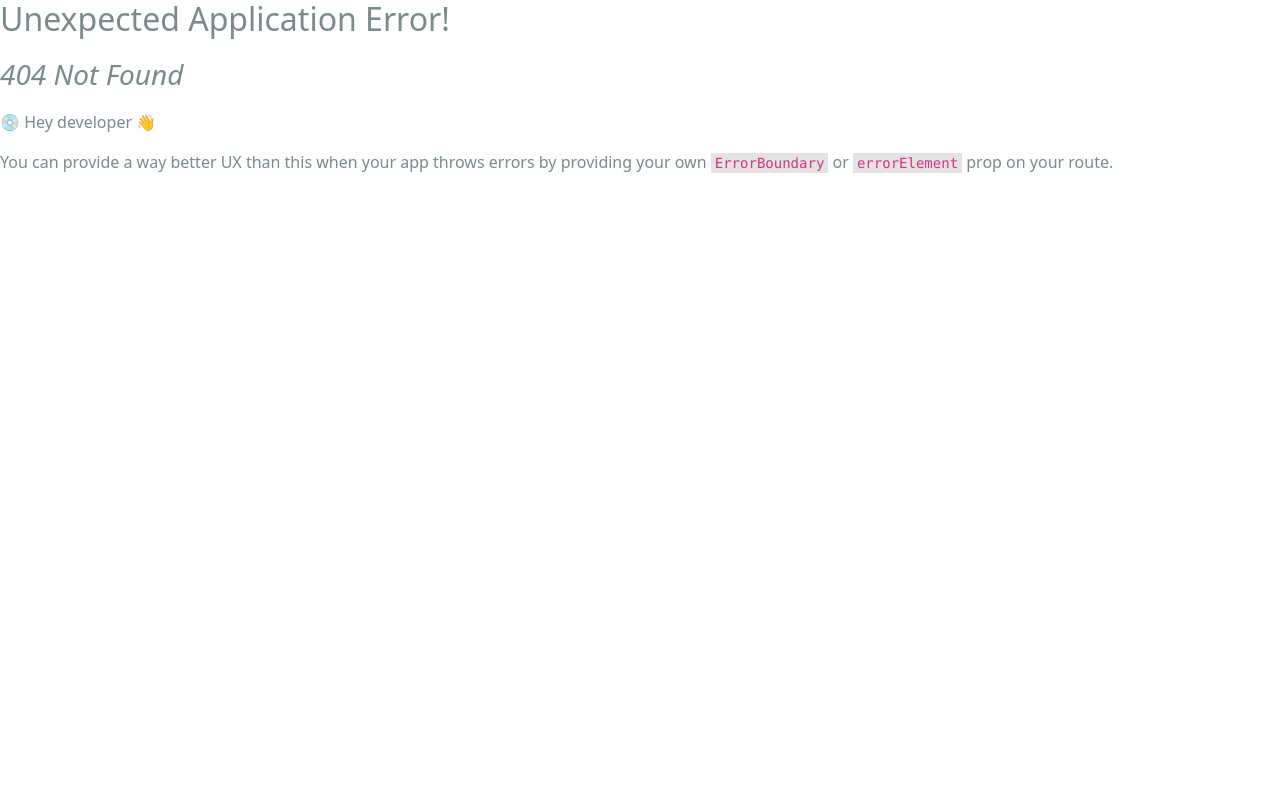
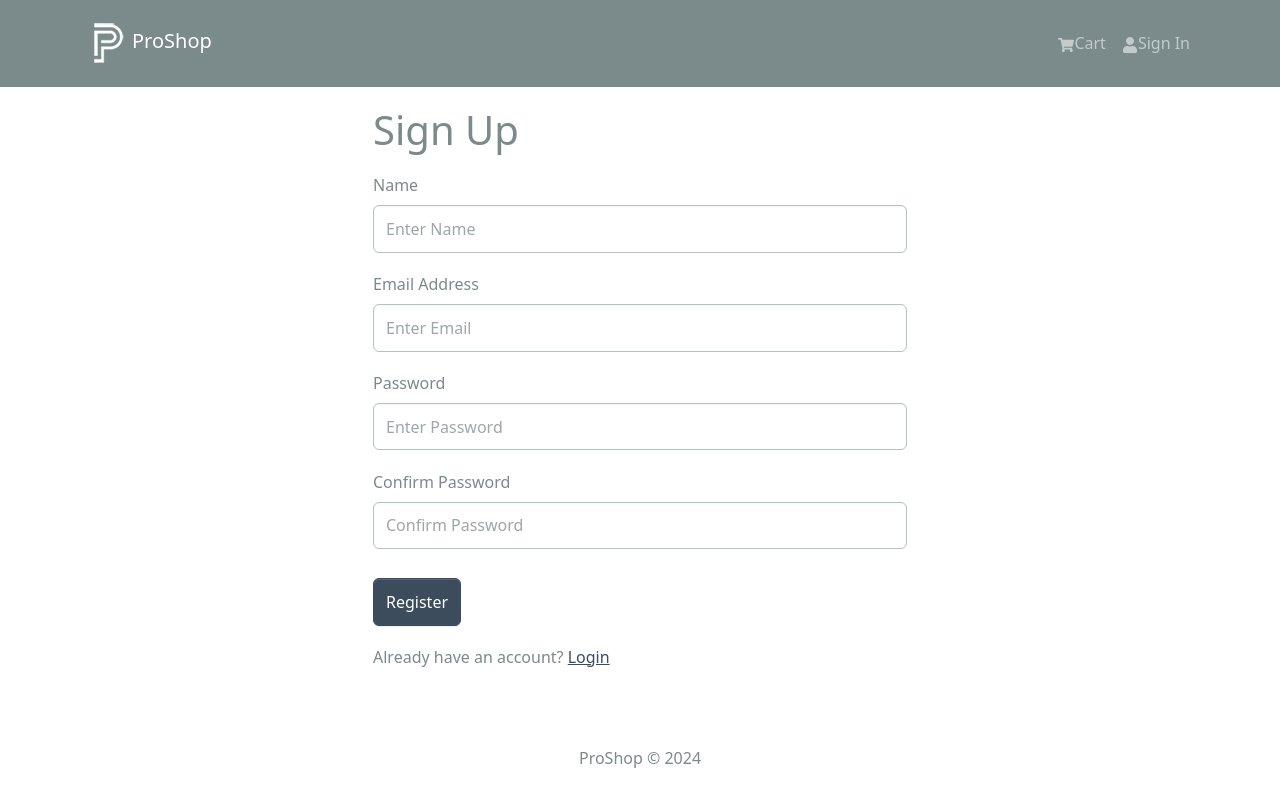
Before and after one commit to tushar-raven/pro-shop, a React (Create React App) app in the folder frontend/: page /register in a window 1280 px wide. Before the commit this address had no page. Shown: the top 802 px of the page. Built offline with nearby package versions, Linux system fonts and the light colour scheme.

Commit message:
frontend auth done

```diff
--- a/frontend/package.json
+++ b/frontend/package.json
@@ -18,6 +18,7 @@
     "react-router-bootstrap": "^0.26.2",
     "react-router-dom": "^6.22.2",
     "react-scripts": "5.0.1",
+    "react-toastify": "^10.0.5",
     "web-vitals": "^2.1.4"
   },
   "scripts": {
--- a/frontend/src/App.js
+++ b/frontend/src/App.js
@@ -1,5 +1,7 @@
 import Header from "./components/Header";
 import Footer from "./components/Footer";
+import { ToastContainer } from "react-toastify";
+import "react-toastify/dist/ReactToastify.css";
 import { Container } from "react-bootstrap";
 import { Outlet } from "react-router-dom";
 
@@ -13,6 +15,7 @@ const App = () => {
         </Container>
       </main>
       <Footer />
+      <ToastContainer />
     </>
   );
 };
--- /dev/null
+++ b/frontend/src/components/FormContainer.jsx
@@ -0,0 +1,15 @@
+import { Container, Row, Col } from "react-bootstrap";
+
+const FormContainer = ({ children }) => {
+  return (
+    <Container>
+      <Row className="justify-content-md-center">
+        <Col xs={12} md={6}>
+          {children}
+        </Col>
+      </Row>
+    </Container>
+  );
+};
+
+export default FormContainer;
--- a/frontend/src/components/Header.jsx
+++ b/frontend/src/components/Header.jsx
@@ -1,11 +1,29 @@
-import { Navbar, Nav, Container, Badge } from "react-bootstrap";
+import { Navbar, Nav, Container, Badge, NavDropdown } from "react-bootstrap";
 import { FaShoppingCart, FaUser } from "react-icons/fa";
 import logo from "../assets/logo.png";
 import { LinkContainer } from "react-router-bootstrap";
-import { useSelector } from "react-redux";
+import { useSelector, useDispatch } from "react-redux";
+import { useLogoutMutation } from "../slices/usersApiSlice";
+import { logout } from "../slices/authSlice";
+import { useNavigate } from "react-router-dom";
 
 const Header = () => {
   const { cartItems } = useSelector((state) => state.cart);
+  const { userInfo } = useSelector((state) => state.auth);
+
+  const dispatch = useDispatch();
+  const navigate = useNavigate();
+  const [logoutApiCall] = useLogoutMutation();
+
+  const logoutHandler = async () => {
+    try {
+      await logoutApiCall().unwrap();
+      dispatch(logout());
+      navigate("/login");
+    } catch (err) {
+      console.log(err);
+    }
+  };
 
   return (
     <header>
@@ -31,12 +49,23 @@ const Header = () => {
                   )}
                 </Nav.Link>
               </LinkContainer>
+              {userInfo ? (
+                <NavDropdown title={userInfo.name}>
+                  <LinkContainer to="profile">
+                    <NavDropdown.Item>Profile</NavDropdown.Item>
+                  </LinkContainer>
+                  <NavDropdown.Item onClick={logoutHandler}>
+                    Logout
+                  </NavDropdown.Item>
+                </NavDropdown>
+              ) : (
                 <LinkContainer to="/login">
                   <Nav.Link href="/login">
                     <FaUser />
                     Sign In
                   </Nav.Link>
                 </LinkContainer>
+              )}
             </Nav>
           </Navbar.Collapse>
         </Container>
--- a/frontend/src/index.js
+++ b/frontend/src/index.js
@@ -15,6 +15,8 @@ import reportWebVitals from "./reportWebVitals";
 import HomeScreen from "./screens/HomeScreen";
 import ProductScreen from "./screens/ProductScreen";
 import CartScreen from "./screens/CartScreen";
+import LoginScreen from "./screens/LoginScreen";
+import RegisterScreen from "./screens/RegisterScreen copy";
 
 const router = createBrowserRouter(
   createRoutesFromElements(
@@ -22,6 +24,8 @@ const router = createBrowserRouter(
       <Route index={true} path="/" element={<HomeScreen />} />
       <Route path="/product/:id" element={<ProductScreen />} />
       <Route path="/cart" element={<CartScreen />} />
+      <Route path="/login" element={<LoginScreen />} />
+      <Route path="/register" element={<RegisterScreen />} />
     </Route>
   )
 );
--- /dev/null
+++ b/frontend/src/screens/LoginScreen.jsx
@@ -0,0 +1,100 @@
+import { useState, useEffect } from "react";
+import { Link, useLocation, useNavigate } from "react-router-dom";
+import { Form, Button, Row, Col } from "react-bootstrap";
+import { useDispatch, useSelector } from "react-redux";
+import FormContainer from "../components/FormContainer";
+import Loader from "../components/Loader";
+import { useLoginMutation } from "../slices/usersApiSlice";
+import { setCredentials } from "../slices/authSlice";
+import { toast } from "react-toastify";
+
+const LoginScreen = () => {
+  const [email, setEmail] = useState("");
+  const [password, setPassword] = useState("");
+
+  const dispatch = useDispatch();
+  const navigate = useNavigate();
+
+  const [login, { isLoading }] = useLoginMutation();
+
+  const { userInfo } = useSelector((state) => state.auth);
+
+  const { search } = useLocation();
+
+  const sp = new URLSearchParams(search);
+  const redirect = sp.get("redirect") || "/";
+
+  useEffect(() => {
+    if (userInfo) {
+      navigate(redirect);
+    }
+  }, [userInfo, redirect, navigate]);
+
+  const submitHandler = async (e) => {
+    e.preventDefault();
+    try {
+      const res = await login({ email, password }).unwrap();
+      dispatch(setCredentials({ ...res }));
+      navigate(redirect);
+    } catch (err) {
+      toast.error(err?.data?.message || err.error);
+    }
+  };
+
+  return (
+    <div>
+      <FormContainer>
+        <h1>Sign In</h1>
+
+        <Form onSubmit={submitHandler}>
+          <Form.Group controlId="email" className="my-3">
+            {" "}
+            {/* Added Form.Group for email */}
+            <Form.Label>Email Address</Form.Label>
+            <Form.Control
+              type="email"
+              placeholder="Enter Email"
+              value={email}
+              onChange={(e) => {
+                setEmail(e.target.value);
+              }}
+            />
+          </Form.Group>
+          <Form.Group controlId="password" className="my-3">
+            <Form.Label>Password</Form.Label>
+            <Form.Control
+              type="password"
+              placeholder="Enter Password"
+              value={password}
+              onChange={(e) => {
+                setPassword(e.target.value);
+              }}
+            />
+          </Form.Group>
+          <Button
+            type="submit"
+            variant="primary"
+            className="mt-2"
+            disabled={isLoading}
+          >
+            Sign In
+          </Button>
+          {isLoading && <Loader />}
+        </Form>
+
+        <Row className="py-3">
+          <Col>
+            New Customer?{" "}
+            <Link
+              to={redirect ? `/register?redirect=${redirect}` : "/register"}
+            >
+              Register
+            </Link>
+          </Col>
+        </Row>
+      </FormContainer>
+    </div>
+  );
+};
+
+export default LoginScreen;
--- /dev/null
+++ b/frontend/src/screens/RegisterScreen copy.jsx
@@ -0,0 +1,126 @@
+import { useState, useEffect } from "react";
+import { Link, useLocation, useNavigate } from "react-router-dom";
+import { Form, Button, Row, Col } from "react-bootstrap";
+import { useDispatch, useSelector } from "react-redux";
+import FormContainer from "../components/FormContainer";
+import Loader from "../components/Loader";
+import { useRegisterMutation } from "../slices/usersApiSlice";
+import { setCredentials } from "../slices/authSlice";
+import { toast } from "react-toastify";
+
+const RegisterScreen = () => {
+  const [name, setName] = useState("");
+  const [email, setEmail] = useState("");
+  const [password, setPassword] = useState("");
+  const [confirmPassword, setConfirmPassword] = useState("");
+
+  const dispatch = useDispatch();
+  const navigate = useNavigate();
+
+  const [register, { isLoading }] = useRegisterMutation();
+
+  const { userInfo } = useSelector((state) => state.auth);
+
+  const { search } = useLocation();
+
+  const sp = new URLSearchParams(search);
+  const redirect = sp.get("redirect") || "/";
+
+  useEffect(() => {
+    if (userInfo) {
+      navigate(redirect);
+    }
+  }, [userInfo, redirect, navigate]);
+
+  const submitHandler = async (e) => {
+    e.preventDefault();
+
+    if (password !== confirmPassword) {
+      toast.error("Passwords Do Not Match!");
+    } else {
+      try {
+        const res = await register({ name, email, password }).unwrap();
+        dispatch(setCredentials({ ...res }));
+        navigate(redirect);
+      } catch (err) {
+        console.error("Error:", err); // Log the error to see its structure
+        toast.error(err?.data?.message || err.error || "An error occurred");
+      }
+    }
+  };
+
+  return (
+    <div>
+      <FormContainer>
+        <h1>Sign Up</h1>
+
+        <Form onSubmit={submitHandler}>
+          <Form.Group controlId="name" className="my-3">
+            <Form.Label>Name</Form.Label>
+            <Form.Control
+              type="text"
+              placeholder="Enter Name"
+              value={name}
+              onChange={(e) => {
+                setName(e.target.value);
+              }}
+            />
+          </Form.Group>
+          <Form.Group controlId="email" className="my-3">
+            <Form.Label>Email Address</Form.Label>
+            <Form.Control
+              type="email"
+              placeholder="Enter Email"
+              value={email}
+              onChange={(e) => {
+                setEmail(e.target.value);
+              }}
+            />
+          </Form.Group>
+          <Form.Group controlId="password" className="my-3">
+            <Form.Label>Password</Form.Label>
+            <Form.Control
+              type="password"
+              placeholder="Enter Password"
+              value={password}
+              onChange={(e) => {
+                setPassword(e.target.value);
+              }}
+            />
+          </Form.Group>
+          <Form.Group controlId="confirm-password" className="my-3">
+            <Form.Label>Confirm Password</Form.Label>
+            <Form.Control
+              type="password"
+              placeholder="Confirm Password"
+              value={confirmPassword}
+              onChange={(e) => {
+                setConfirmPassword(e.target.value);
+              }}
+            />
+          </Form.Group>
+          <Button
+            type="submit"
+            variant="primary"
+            className="mt-2"
+            disabled={isLoading}
+          >
+            Register
+          </Button>
+          {isLoading && <Loader />}
+        </Form>
+
+        <Row className="py-3">
+          <Col>
+            Already have an account?{" "}
+            <Link to={redirect ? `/login?redirect=${redirect}` : "/login"}>
+              Login
+            </Link>
+          </Col>
+        </Row>
+      </FormContainer>
+    </div>
+  );
+};
+
+export default RegisterScreen;
--- /dev/null
+++ b/frontend/src/slices/authSlice.js
@@ -0,0 +1,27 @@
+import { createSlice } from "@reduxjs/toolkit";
+
+const initialState = {
+  userInfo: localStorage.getItem("userInfo")
+    ? JSON.parse(localStorage.getItem("userInfo"))
+    : null,
+};
+
+const authSlice = createSlice({
+  name: "auth",
+  initialState,
+  reducers: {
+    setCredentials: (state, action) => {
+      state.userInfo = action.payload;
+      localStorage.setItem("userInfo", JSON.stringify(action.payload));
+    },
+
+    logout: (state, action) => {
+      state.userInfo = null;
+      localStorage.removeItem("userInfo");
+    },
+  },
+});
+
+export const { setCredentials, logout } = authSlice.actions;
+
+export default authSlice.reducer;
--- /dev/null
+++ b/frontend/src/slices/usersApiSlice.js
@@ -0,0 +1,32 @@
+import { USERS_URL } from "../constants";
+import { apiSlice } from "./apiSlice";
+
+export const usersApiSlice = apiSlice.injectEndpoints({
+  endpoints: (builder) => ({
+    login: builder.mutation({
+      query: (data) => ({
+        url: `${USERS_URL}/auth`,
+        method: "POST",
+        body: data,
+      }),
+    }),
+
+    register: builder.mutation({
+      query: (data) => ({
+        url: `${USERS_URL}`,
+        method: "POST",
+        body: data,
+      }),
+    }),
+
+    logout: builder.mutation({
+      query: () => ({
+        url: `${USERS_URL}/logout`,
+        method: "POST",
+      }),
+    }),
+  }),
+});
+
+export const { useLoginMutation, useLogoutMutation, useRegisterMutation } =
+  usersApiSlice;
--- a/frontend/src/store.js
+++ b/frontend/src/store.js
@@ -1,11 +1,13 @@
 import { configureStore } from "@reduxjs/toolkit";
 import { apiSlice } from "./slices/apiSlice";
 import cartSliceReducer from "./slices/cartSlice";
+import authSliceReducer from "./slices/authSlice";
 
 const store = configureStore({
   reducer: {
     [apiSlice.reducerPath]: apiSlice.reducer,
     cart: cartSliceReducer,
+    auth: authSliceReducer,
   },
   middleware: (getDefaultMiddleware) =>
     getDefaultMiddleware().concat(apiSlice.middleware),
```
Also changed, not shown: 1 other file (tests, documents, lock files or other folders). Lines whose indentation alone changed are shown as unchanged.
